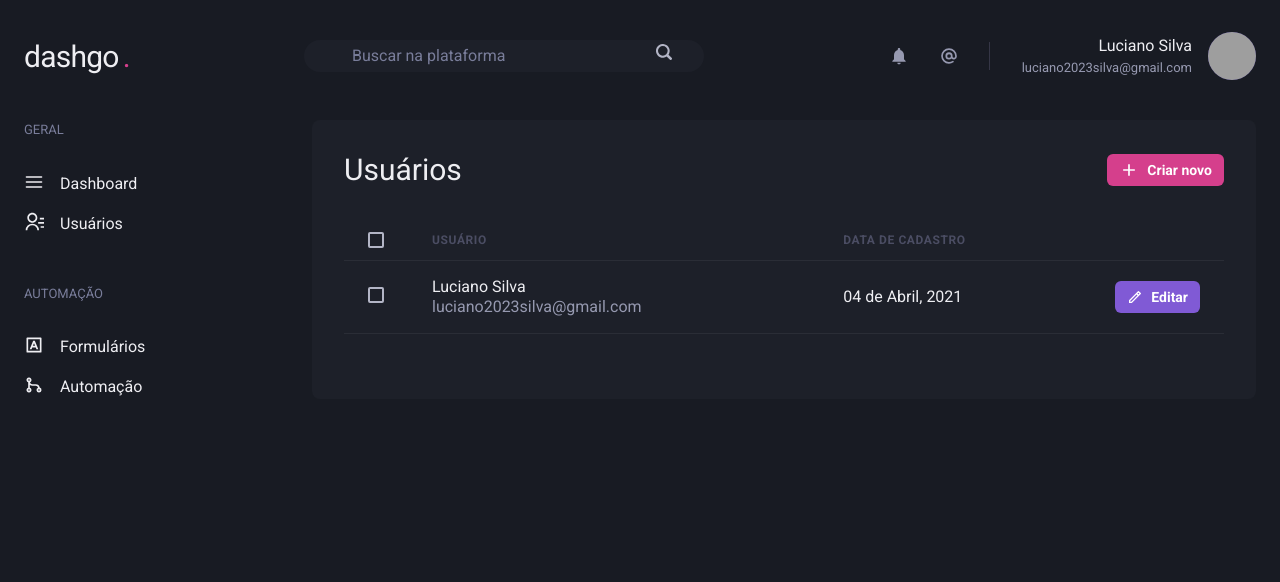
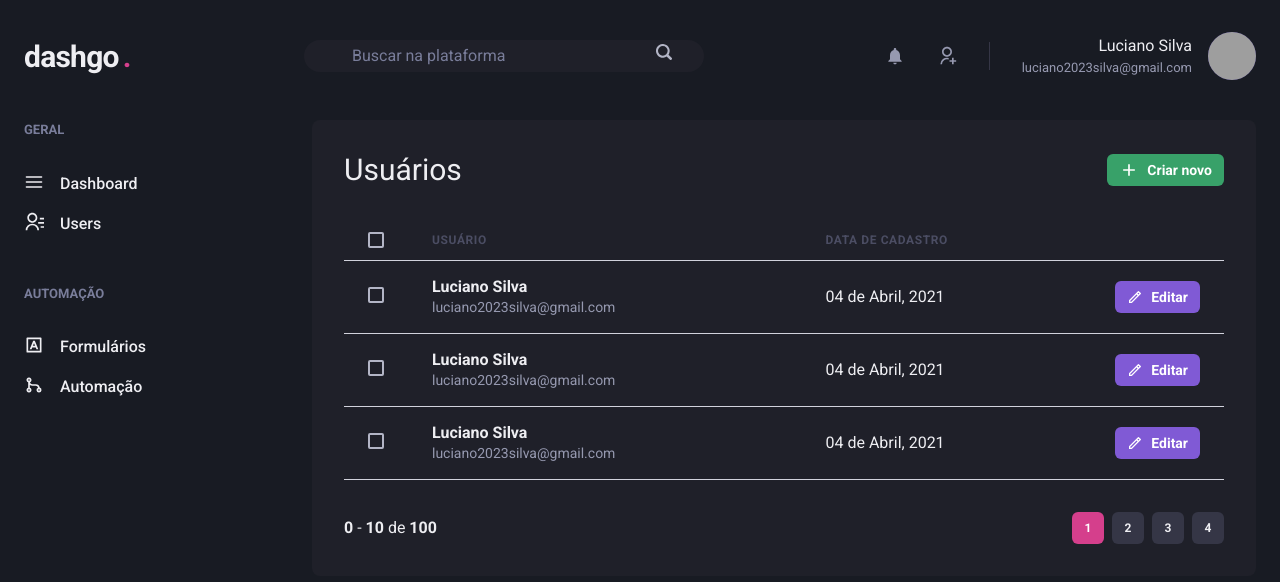
Before and after one commit to Luciano-Ferreira/Dashgo, a Next.js app: page /users in a window 1280 px wide. Shown: the top 582 px of the page. Built offline with nearby package versions, Linux system fonts and the light colour scheme; grey boxes are pictures that could not be loaded.

Commit message:
fix: fontWeigth to fontWeight

```diff
--- a/src/components/Header.tsx
+++ /dev/null
@@ -1,74 +0,0 @@
-import { Flex, Text, Input, HStack, Box, Avatar } from '@chakra-ui/react';
-import { Search2Icon, BellIcon, AtSignIcon } from '@chakra-ui/icons';
-
-export function Header() {
-  return(
-    <Flex
-      as='header'
-      w='100%'
-      maxWidth={1480}
-      h='20'
-      mx='auto'
-      mt='4'
-      px='6'
-      align='center'>
-        <Text
-          fontSize='3xl'
-          fontWeigth='bold'
-          letterSpacing='tight'
-          w='64'>
-          dashgo
-          <Text as='span' color='pink.500' ml='1'>.</Text>
-        </Text>
-
-        <Flex
-          as='label'
-          flex='1'
-          py='1'
-          px='8'
-          ml='6'
-          maxW={400}
-          alignSelf='center'
-          color='gray.200'
-          position='relative'
-          bg='gray.800'
-          borderRadius='full' >
-
-          <Input
-            color='gray.50'
-            variant='unstyled'
-            px='4'
-            mr='4'
-            placeholder='Buscar na plataforma'
-            _placeholder={{ color: 'gray.400'}}
-          />
-          <Search2Icon />
-        </Flex>
-
-        <Flex
-          align='center'
-          ml='auto'>
-            <HStack
-              spacing='8'
-              mx='8'
-              pr='8'
-              py='1'
-              color='gray.300'
-              borderRightWidth={1}
-              borderColor='gray.700' >
-              <BellIcon fontSize='20'></BellIcon>
-              <AtSignIcon></AtSignIcon>
-            </HStack>
-            <Flex align='center'>
-              <Box mr='4' textAlign='right'>
-                <Text>Luciano Silva</Text>
-                <Text color='gray.300' fontSize='small'>luciano2023silva@gmail.com</Text>
-              </Box>
-              <Avatar size='md' name='Luciano Silva' src='https://github.com/luciano-ferreira.png'>
-
-              </Avatar>
-            </Flex>
-        </Flex>
-    </Flex>
-  )
-}
--- /dev/null
+++ b/src/components/Header/Logo.tsx
@@ -0,0 +1,14 @@
+import { Text } from '@chakra-ui/react';
+
+export function Logo() {
+  return (
+    <Text
+      fontSize='3xl'
+      fontWeight='bold'
+      letterSpacing='tight'
+      w='64'>
+      dashgo
+      <Text as='span' color='pink.500' ml='1'>.</Text>
+    </Text>
+  )
+}
--- /dev/null
+++ b/src/components/Header/NotificationNav.tsx
@@ -0,0 +1,20 @@
+import { HStack, Icon } from '@chakra-ui/react';
+import { BellIcon } from '@chakra-ui/icons';
+import { RiUserAddLine } from 'react-icons/ri';
+
+
+export function NotificationNav() {
+  return(
+    <HStack
+      spacing='8'
+      mx='8'
+      pr='8'
+      py='1'
+      color='gray.300'
+      borderRightWidth={1}
+      borderColor='gray.700' >
+      <BellIcon fontSize='20' />
+      <Icon as={RiUserAddLine} fontSize='20' />
+    </HStack>
+  )
+}
--- /dev/null
+++ b/src/components/Header/Profile.tsx
@@ -0,0 +1,15 @@
+import { Flex, Box, Text, Avatar } from '@chakra-ui/react'
+
+export function Profile() {
+  return (
+    <Flex align='center'>
+      <Box mr='4' textAlign='right'>
+        <Text>Luciano Silva</Text>
+        <Text color='gray.300' fontSize='small'>luciano2023silva@gmail.com</Text>
+      </Box>
+      <Avatar size='md' name='Luciano Silva' src='https://github.com/luciano-ferreira.png'>
+
+      </Avatar>
+    </Flex>
+  )
+}
--- /dev/null
+++ b/src/components/Header/SearchBox.tsx
@@ -0,0 +1,30 @@
+import { Flex, Input } from '@chakra-ui/react';
+import { Search2Icon } from '@chakra-ui/icons';
+
+export function SearchBox() {
+  return (
+    <Flex
+        as='label'
+        flex='1'
+        py='1'
+        px='8'
+        ml='6'
+        maxW={400}
+        alignSelf='center'
+        color='gray.200'
+        position='relative'
+        bg='gray.800'
+        borderRadius='full' >
+
+        <Input
+          color='gray.50'
+          variant='unstyled'
+          px='4'
+          mr='4'
+          placeholder='Buscar na plataforma'
+          _placeholder={{ color: 'gray.400'}}
+        />
+        <Search2Icon />
+      </Flex>
+  );
+}
--- /dev/null
+++ b/src/components/Header/index.tsx
@@ -0,0 +1,29 @@
+import { Flex } from '@chakra-ui/react';
+
+import { Profile } from './Profile';
+import { NotificationNav } from './NotificationNav';
+import { Logo } from './Logo';
+import { SearchBox } from './SearchBox';
+
+export function Header() {
+  return(
+    <Flex
+      as='header'
+      w='100%'
+      maxWidth={1480}
+      h='20'
+      mx='auto'
+      mt='4'
+      px='6'
+      align='center'>
+        <Logo />
+        <SearchBox />
+        <Flex
+          align='center'
+          ml='auto'>
+            <NotificationNav />
+            <Profile />
+        </Flex>
+    </Flex>
+  )
+}
--- /dev/null
+++ b/src/components/Pagination.tsx
@@ -0,0 +1,69 @@
+import { Stack, Button, Box } from '@chakra-ui/react';
+
+export function Pagination() {
+  return (
+    <Stack
+      direction='row'
+      spacing='6'
+      mt='8'
+      justify='space-between'
+      align='center'
+    >
+      <Box>
+        <strong>0</strong> - <strong>10</strong> de <strong>100</strong>
+      </Box>
+      <Stack
+        direction='row'
+        spacing='2'
+      >
+
+        <Button
+          size='sm'
+          fontSize='xs'
+          width='4'
+          colorScheme='pink'
+          disabled
+          _disabled={{
+            bgColor: 'pink.500',
+            cursor: 'default',
+          }}
+        >
+          1
+        </Button>
+        <Button
+          size='sm'
+          fontSize='xs'
+          width='4'
+          bgColor='gray.700'
+          _hover={{
+            bg: 'gray.500'
+          }}
+        >
+          2
+        </Button>
+        <Button
+          size='sm'
+          fontSize='xs'
+          width='4'
+          bgColor='gray.700'
+          _hover={{
+            bg: 'gray.500'
+          }}
+        >
+          3
+        </Button>
+        <Button
+          size='sm'
+          fontSize='xs'
+          width='4'
+          bgColor='gray.700'
+          _hover={{
+            bg: 'gray.500'
+          }}
+        >
+          4
+        </Button>
+      </Stack>
+    </Stack>
+  )
+}
--- a/src/components/Sidebar.tsx
+++ b/src/components/Sidebar.tsx
@@ -7,28 +7,28 @@ export function Sidebar(){
     <Box as='aside' w='64' mr='8'>
       <Stack spacing='12' align='flex-start'>
         <Box>
-          <Text fontWeigth='bold' color='gray.400' fontSize='small'>GERAL</Text>
+          <Text fontWeight='bold' color='gray.400' fontSize='small'>GERAL</Text>
           <Stack spacing='4' mt='8' align='stretch'>
             <Link display='flex' align='center'>
               <HamburgerIcon fontSize='20' />
-              <Text ml='4' fontWeigth='medium'>Dashboard</Text>
+              <Text ml='4' fontWeight='medium'>Dashboard</Text>
             </Link>
             <Link display='flex' align='center'>
               <Icon as={RiContactsLine} fontSize='20' />
-              <Text ml='4' fontWeigth='medium'>Usuários</Text>
+              <Text ml='4' fontWeight='medium'>Users</Text>
             </Link>
           </Stack>
         </Box>
         <Box>
-          <Text fontWeigth='bold' color='gray.400' fontSize='small'>AUTOMAÇÃO</Text>
+          <Text fontWeight='bold' color='gray.400' fontSize='small'>AUTOMAÇÃO</Text>
           <Stack spacing='4' mt='8' align='stretch'>
             <Link display='flex' align='center'>
               <Icon as={RiInputMethodLine} fontSize='20' />
-              <Text ml='4' fontWeigth='medium'>Formulários</Text>
+              <Text ml='4' fontWeight='medium'>Formulários</Text>
             </Link>
             <Link display='flex' align='center'>
               <Icon as={RiGitMergeLine} fontSize='20' />
-              <Text ml='4' fontWeigth='medium'>Automação</Text>
+              <Text ml='4' fontWeight='medium'>Automação</Text>
             </Link>
           </Stack>
         </Box>
--- a/src/pages/users/index.tsx
+++ b/src/pages/users/index.tsx
@@ -1,4 +1,5 @@
 import { Box, Flex, Text, Heading, Button, Icon, Table, Thead, Tr, Th, Td, Tbody, Checkbox } from '@chakra-ui/react';
+import { Pagination } from '../../components/Pagination';
 import { RiAddLine, RiPencilLine } from 'react-icons/ri';
 import { Header } from '../../components/Header';
 import { Sidebar } from '../../components/Sidebar';
@@ -14,11 +15,11 @@ export default function UserList() {
         <Box flex='1' borderRadius={8} bg='gray.800' p='8'>
           <Flex mb='8' justify='space-between' align='center'>
             <Heading size='lg' fontWeight='normal'>Usuários</Heading>
-            <Button as='a' size='sm' fontSize='sm' colorScheme='pink' leftIcon={<Icon as={RiAddLine} fontSize='20'></Icon>}>
+            <Button as='a' size='sm' fontSize='sm' colorScheme='green' leftIcon={<Icon as={RiAddLine} fontSize='20'></Icon>}>
               Criar novo
             </Button>
           </Flex>
-          <Table colorScheme='whiteAlpha'>
+          <Table>
             <Thead>
               <Tr>
                 <Th px='6' color='gray.300' width='8'>
@@ -36,8 +37,48 @@ export default function UserList() {
                 </Td>
                 <Td>
                   <Box>
-                    <Text fontWeigth='bold'>Luciano Silva</Text>
-                    <Text fonSize='sm' color='gray.300'>luciano2023silva@gmail.com</Text>
+                    <Text fontWeight='bold'>Luciano Silva</Text>
+                    <Text fontSize='sm' color='gray.300'>luciano2023silva@gmail.com</Text>
+
+                  </Box>
+                </Td>
+                <Td>
+                  04 de Abril, 2021
+                </Td>
+                <Td>
+                  <Button as='a' size='sm' fontSize='sm' colorScheme='purple' leftIcon={<Icon as={RiPencilLine} fontSize='16'></Icon>}>
+                    Editar
+                  </Button>
+                </Td>
+              </Tr>
+              <Tr>
+                <Td px='6'>
+                  <Checkbox></Checkbox>
+                </Td>
+                <Td>
+                  <Box>
+                    <Text fontWeight='bold'>Luciano Silva</Text>
+                    <Text fontSize='sm' color='gray.300'>luciano2023silva@gmail.com</Text>
+
+                  </Box>
+                </Td>
+                <Td>
+                  04 de Abril, 2021
+                </Td>
+                <Td>
+                  <Button as='a' size='sm' fontSize='sm' colorScheme='purple' leftIcon={<Icon as={RiPencilLine} fontSize='16'></Icon>}>
+                    Editar
+                  </Button>
+                </Td>
+              </Tr>
+              <Tr>
+                <Td px='6'>
+                  <Checkbox></Checkbox>
+                </Td>
+                <Td>
+                  <Box>
+                    <Text fontWeight='bold'>Luciano Silva</Text>
+                    <Text fontSize='sm' color='gray.300'>luciano2023silva@gmail.com</Text>
 
                   </Box>
                 </Td>
@@ -52,6 +93,7 @@ export default function UserList() {
               </Tr>
             </Tbody>
           </Table>
+          <Pagination />
         </Box>
       </Flex>
     </Box>
--- a/src/styles/theme.ts
+++ b/src/styles/theme.ts
@@ -1,24 +1,24 @@
-import { extendTheme } from '@chakra-ui/react';
+
+import { extendTheme } from '@chakra-ui/react'
 
 export const theme = extendTheme({
   colors: {
     gray: {
-      '900': '#181b23',
-      '800': '#1d2029',
-      '700': '#353646',
-      '600': '#4b4d63',
-      '500': '#616480',
-      '400': '#797d9a',
-      '300': '#9699b0',
-      '200': '#b3b5c6',
-      '100': '#d1d2dc',
-      '50': '#eeeef2'
+      "900": "#181B23",
+      "800": "#1F2029",
+      "700": "#353646",
+      "600": "#4B4D63",
+      "500": "#616480",
+      "400": "#797D9A",
+      "300": "#9699B0",
+      "200": "#B3B5C6",
+      "100": "#D1D2DC",
+      "50": "#EEEEF2",
     }
   },
   fonts: {
     heading: 'Roboto',
-    body: 'Roboto',
-
+    body: 'Roboto'
   },
   styles: {
     global: {
@@ -28,4 +28,4 @@ export const theme = extendTheme({
       }
     }
   }
-});
+})
```
Also changed, not shown: src/pages/users/create.tsx (added, +37 -0 lines).
